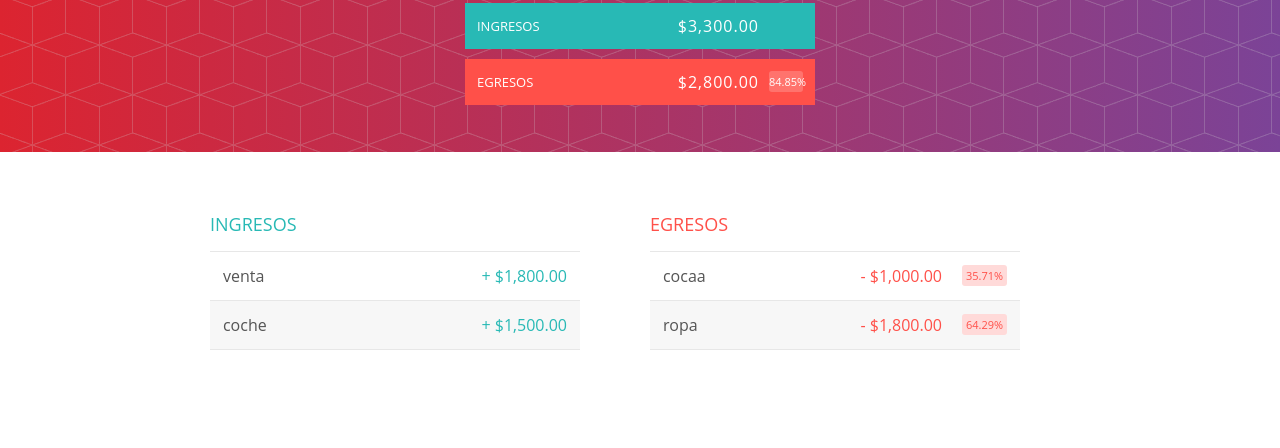
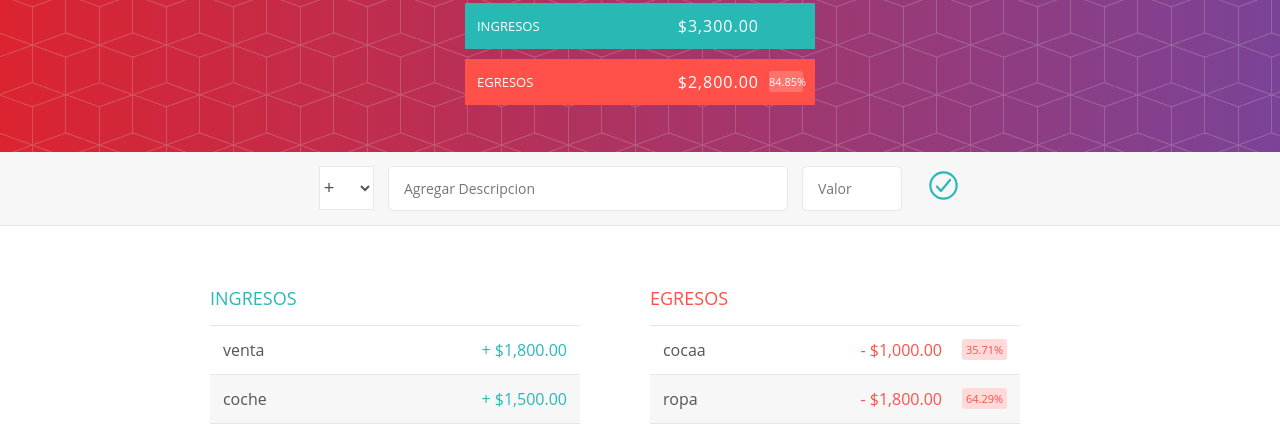
Before and after one commit to TimoteoGambella/PresupuestoPersonal, a plain HTML site: page index.html in a window 1280 px wide. Shown: the part 168-616 px from the top of the page. Drawn offline with nearby package versions, Linux system fonts and the light colour scheme.

Commit message:
div agregar ingresos/egresos

```diff
--- a/index.html
+++ b/index.html
@@ -33,6 +33,21 @@
             </div>
         </div>
     </div>
+    <form id="forma" onsubmit="return false">
+        <div class="agregar">
+            <div class="agregar_contenedor">
+                <select class="agregar_tipo" id="tipo">
+                    <option value="ingreso" selected>+</option>
+                    <option value="egreso">-</option>
+                </select>
+                <input type="text" class="agregar_descripcion" placeholder="Agregar Descripcion" id="descripcion"/>
+                <input type="number" class="agregar_valor" id="valor" placeholder="Valor" step="any">
+                <button class="agregar_btn" onclick="agregarDato()">
+                    <ion-icon name="checkmark-circle-outline"></ion-icon>
+                </button>
+            </div>
+        </div>
+    </form>
     <div class="contenedor limpiarEstilos">
         <div class="ingreso">
             <h2 class="ingreso_titulo">INGRESOS</h2>
```
